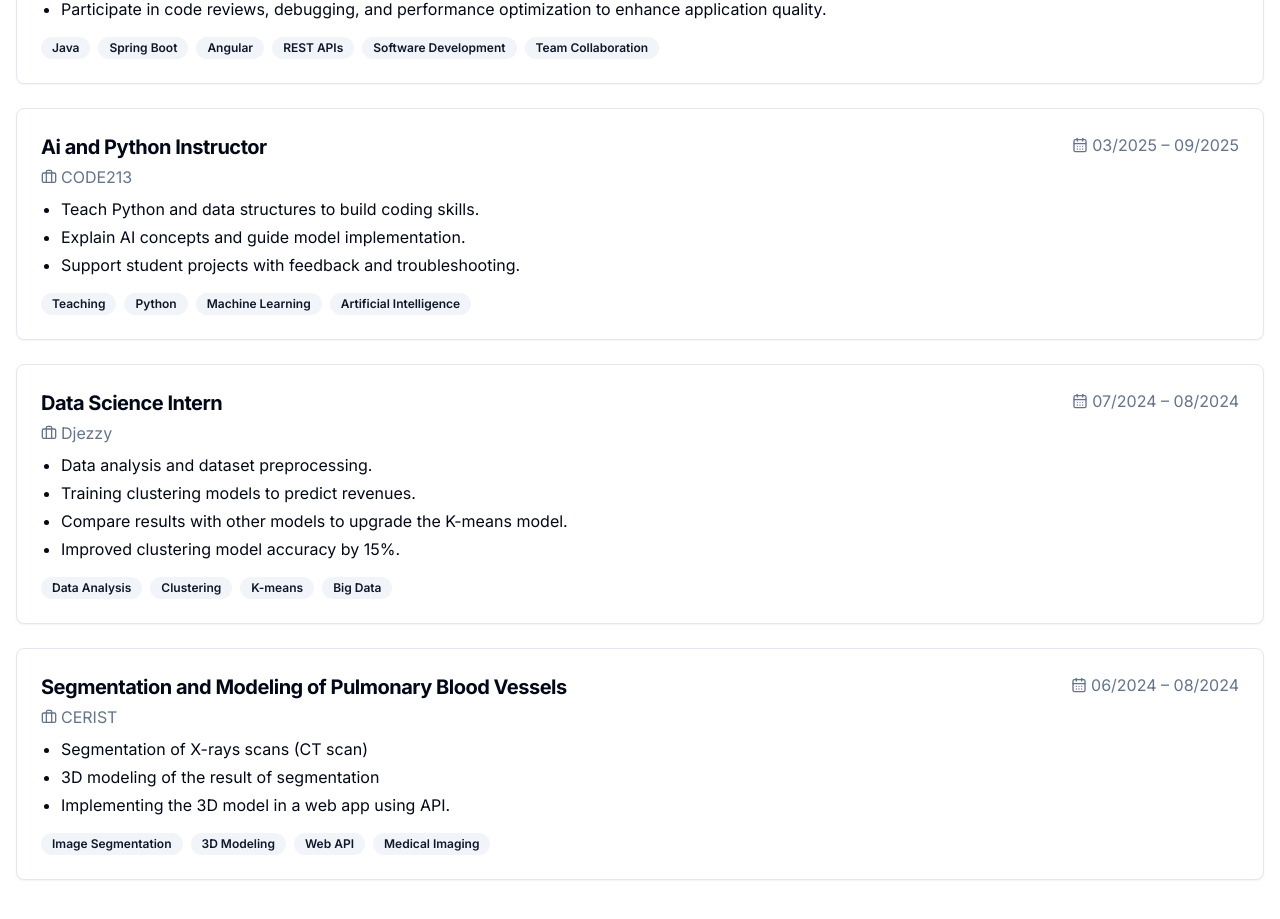
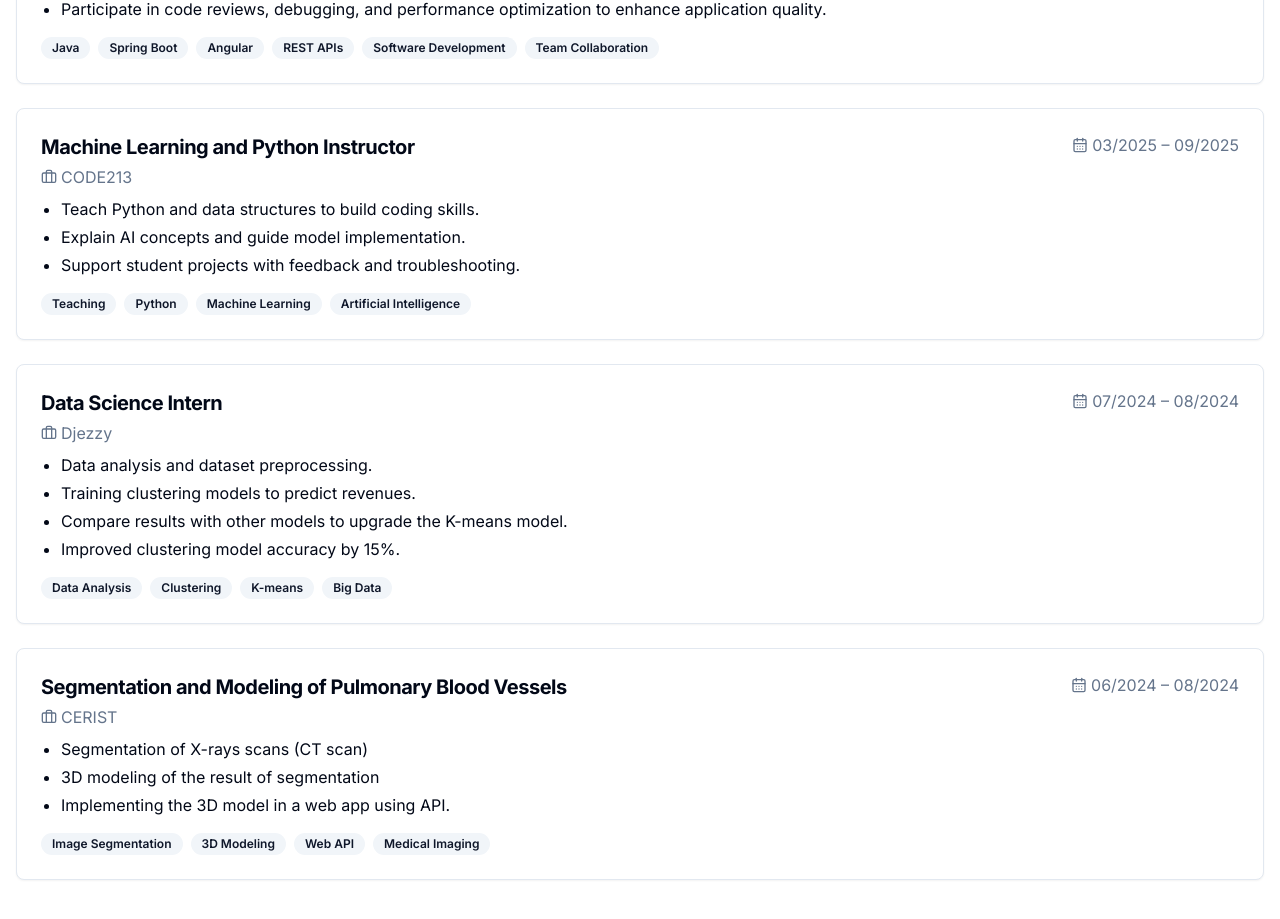
Before and after one commit to aymen-hadj-mebarek/aymen-portfolio, a Next.js app: page / in a window 1280 px wide. Shown: the part 1440-2359 px from the top of the page. Built offline with nearby package versions, Linux system fonts and the light colour scheme.

Commit message:
Update ai -> ML

```diff
--- a/components/experience.tsx
+++ b/components/experience.tsx
@@ -18,7 +18,7 @@ const experiences = [
   tags: ["Java", "Spring Boot", "Angular", "REST APIs", "Software Development", "Team Collaboration"],
 },
   {
-    title: "Ai and Python Instructor",
+    title: "Machine Learning and Python Instructor",
     company: "CODE213",
     period: "03/2025 – 09/2025",
     description: [
```
